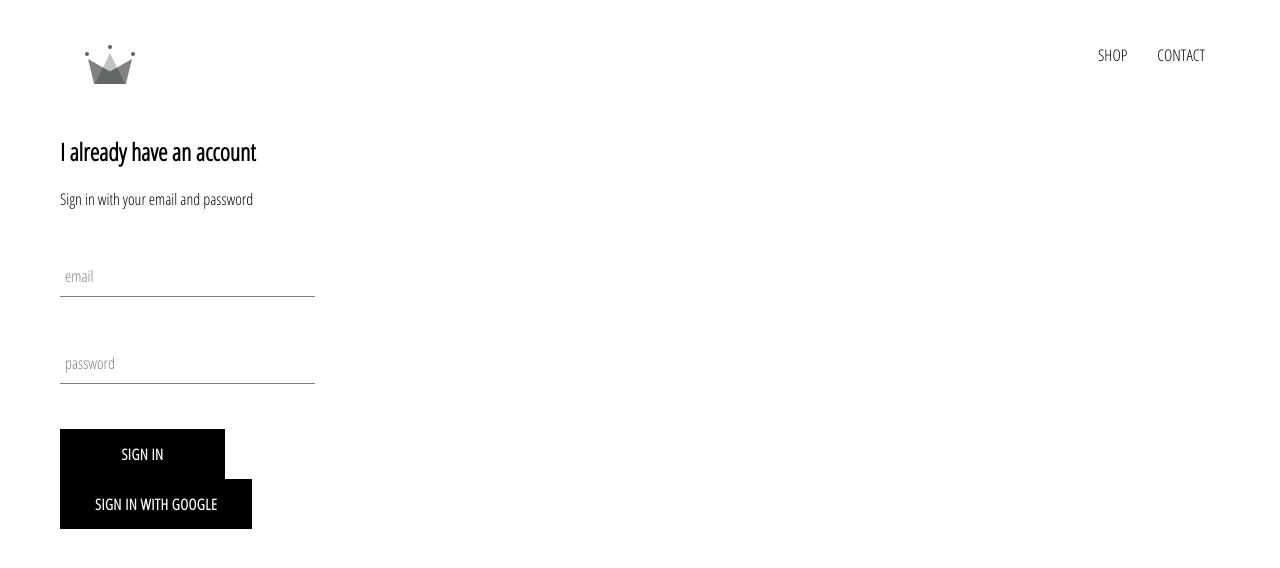
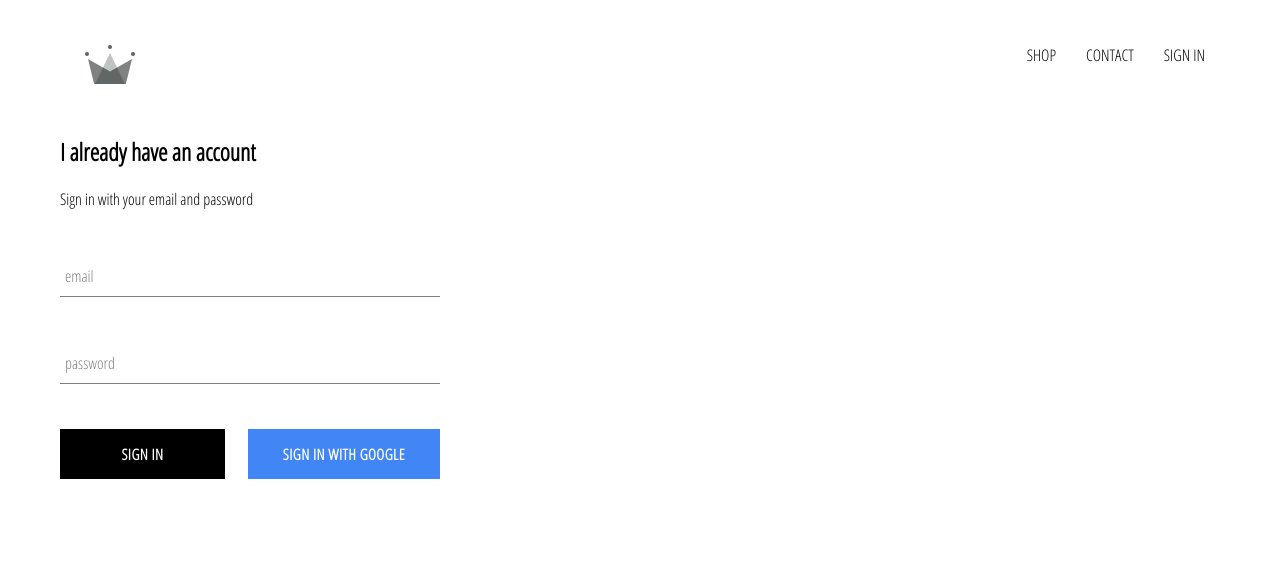
Before and after one commit to mrocha98/crwn-clothing, a React (Create React App) app: page /signin in a window 1280 px wide. Shown: the top 568 px of the page. Built offline with nearby package versions, Linux system fonts and the light colour scheme; no server answers.

Commit message:
integrated firebase into application. created sign in page with sign in component and sign in with google

```diff
--- a/src/App.css
+++ b/src/App.css
@@ -7,3 +7,7 @@
     text-decoration: none;
     color: black;
 }
+
+* {
+    box-sizing: border-box;
+}
--- a/src/App.js
+++ b/src/App.js
@@ -5,11 +5,34 @@
 import ShopPage from "./pages/shop/shop.component";
 import Header from "./components/header/header.component";
 import SignInAndSingUpPage from "./pages/sign-in-and-sign-up/sign-in-and-sign-up.component";
+import { auth } from "./firebase/firebase.utils";
 
-function App() {
+class App extends React.Component {
+
+    constructor(props) {
+        super(props);
+        this.state = {
+            currentUser: null,
+        }
+    }
+
+    unsubscribeFromAuth = null;
+
+    componentDidMount() {
+        this.unsubscribeFromAuth = auth.onAuthStateChanged(user => {
+            this.setState({ currentUser: user });
+            console.log(user);
+        })
+    }
+
+    componentWillUnmount() {
+        this.unsubscribeFromAuth();
+    }
+
+    render() {
         return (
             <div>
-            <Header/>
+                <Header currentUser={this.state.currentUser}/>
                 <Switch>
                     <Route exact path="/" component={HomePage}/>
                     <Route exact path="/shop" component={ShopPage}/>
@@ -18,5 +41,6 @@
             </div>
         );
     }
+}
 
 export default App;
--- a/src/components/custom-button/custom-button.component.jsx
+++ b/src/components/custom-button/custom-button.component.jsx
@@ -2,8 +2,8 @@
 
 import './custom-button.styles.scss';
 
-const CustomButton = ({ children, ...otherProps }) => (
-    <button className="custom-button" {...otherProps}>
+const CustomButton = ({ children, isGoogleSignIn, ...otherProps }) => (
+    <button className={`custom-button ${isGoogleSignIn ? "google-sign-in" : ""}`} {...otherProps}>
         {children}
     </button>
 );
--- a/src/components/custom-button/custom-button.styles.scss
+++ b/src/components/custom-button/custom-button.styles.scss
@@ -19,4 +19,14 @@
     color: black;
     border: 1px solid black;
   }
+
+  &.google-sign-in {
+    background-color: #4285f4;
+    color: white;
+
+    &:hover {
+      background-color: #357ae8;
+      border: none;
+    }
+  }
 }
--- a/src/components/header/header.component.jsx
+++ b/src/components/header/header.component.jsx
@@ -1,9 +1,10 @@
 import React from 'react';
 import {Link} from 'react-router-dom';
+import {auth} from "../../firebase/firebase.utils";
+import {ReactComponent as Logo} from '../../assets/crown.svg';
 import './header.styles.scss';
-import {ReactComponent as Logo} from '../../assets/crown.svg';
 
-const Header = () => (
+const Header = ({ currentUser }) => (
     <header className="header">
         <Link className="logo-container" to="/">
             <Logo className="logo"/>
@@ -15,6 +16,12 @@
             <Link className="option" to="/contact">
                 CONTACT
             </Link>
+            {
+                currentUser ?
+                    <div className="option" onClick={() => auth.signOut()}>SIGN OUT</div>
+                    :
+                    <Link className="option" to="/signin">SIGN IN</Link>
+            }
         </div>
     </header>
 );
--- a/src/components/header/header.styles.scss
+++ b/src/components/header/header.styles.scss
@@ -19,6 +19,7 @@
     justify-content: flex-end;
 
     .option {
+      cursor: pointer;
       padding: 10px 15px;
     }
   }
--- a/src/components/sign-in/sign-in.component.jsx
+++ b/src/components/sign-in/sign-in.component.jsx
@@ -50,11 +50,13 @@
                         handleChange={this.handleChange}
                         label="password"
                         required/>
-                    <CustomButton type="submit"> Sign in </CustomButton>
-                    <CustomButton onClick={signInWithGoogle}>
-                        {' '}
-                        Sign in with Google{' '}
-                    </CustomButton>
+                    <div className="buttons">
+                        <CustomButton type="submit"> Sign in </CustomButton>
+                        <CustomButton onClick={signInWithGoogle} isGoogleSignIn>
+                            {' '}
+                            Sign in with Google{' '}
+                        </CustomButton>
+                    </div>
                 </form>
             </div>
         );
--- a/src/components/sign-in/sign-in.styles.scss
+++ b/src/components/sign-in/sign-in.styles.scss
@@ -1,9 +1,14 @@
 .sign-in {
-  width: 30vh;
+  width: 380px;
   display: flex;
   flex-direction: column;
 
   .title {
     margin: 10px 0;
   }
+
+  .buttons {
+    display: flex;
+    justify-content: space-between;
+  }
 }
--- a/src/firebase/firebase.utils.js
+++ b/src/firebase/firebase.utils.js
@@ -3,14 +3,14 @@
 import 'firebase/auth';
 
 const config = {
-    apiKey: "AIzaSyCQ3WGDUjYKBJUDAhAgTmAKNrjjSGtM3Js",
-    authDomain: "crwn-db-4907a.firebaseapp.com",
-    databaseURL: "https://crwn-db-4907a.firebaseio.com",
-    projectId: "crwn-db-4907a",
-    storageBucket: "crwn-db-4907a.appspot.com",
-    messagingSenderId: "1067486790768",
-    appId: "1:1067486790768:web:abefda067eee2599a620b5",
-    measurementId: "G-PFF9M5F69R",
+    apiKey: "AIzaSyCcZ0Sp8GKLx2Y7zYL1-zlfAP8nTLwrtQA",
+    authDomain: "crwn-clothing-648d9.firebaseapp.com",
+    databaseURL: "https://crwn-clothing-648d9.firebaseio.com",
+    projectId: "crwn-clothing-648d9",
+    storageBucket: "crwn-clothing-648d9.appspot.com",
+    messagingSenderId: "747793406581",
+    appId: "1:747793406581:web:0cc9416032ff6a2d9fb63c",
+    measurementId: "G-5PT527KB2X"
 };
 
 firebase.initializeApp(config);
@@ -18,8 +18,8 @@
 export const auth = firebase.auth();
 export const firestore = firebase.firestore();
 
-const provider = new firebase.auth.GithubAuthProvider();
-provider.setCustomParameters({prompt: 'select_account'});
+const provider = new firebase.auth.GoogleAuthProvider();
+provider.setCustomParameters({ prompt: 'select_account' });
 export const signInWithGoogle = () => auth.signInWithPopup(provider);
 
 export default firebase;
```
Also changed, not shown: 1 other file (tests, documents, lock files or other folders). Lines whose indentation alone changed are shown as unchanged.
